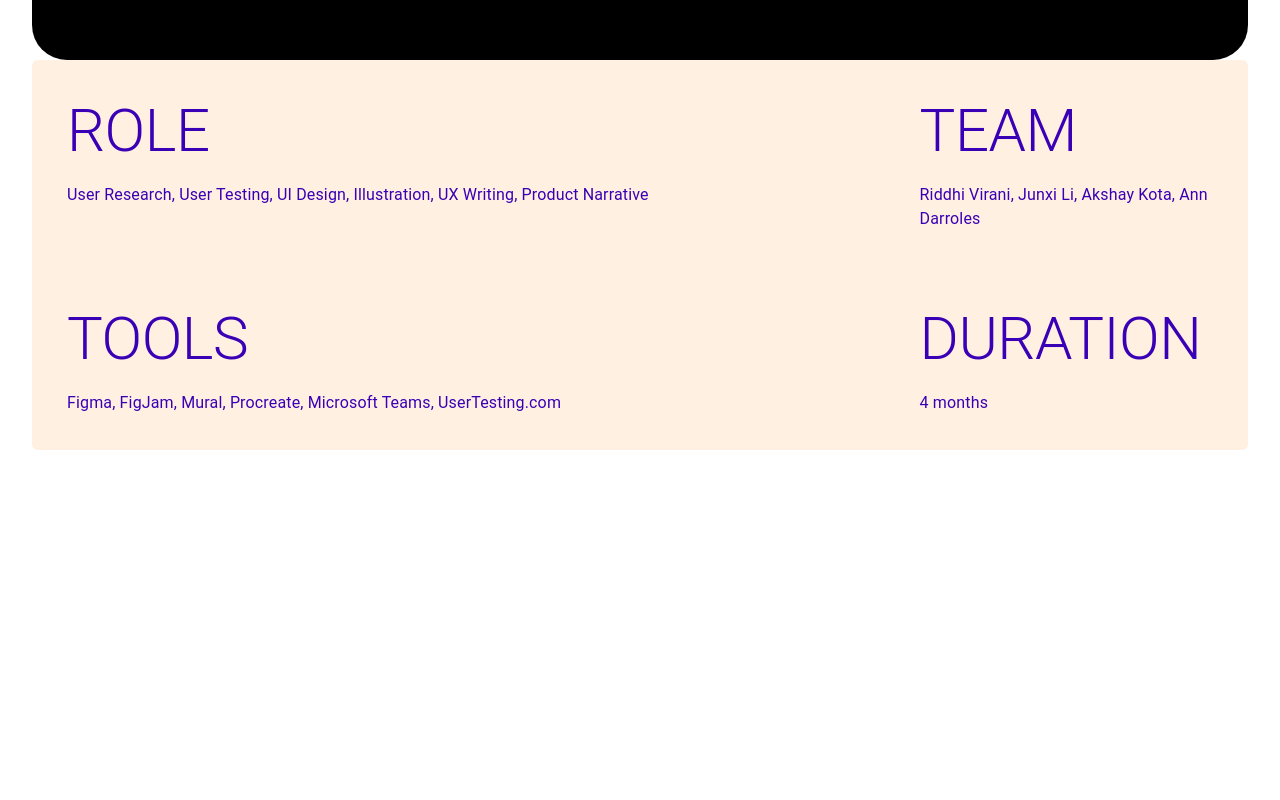
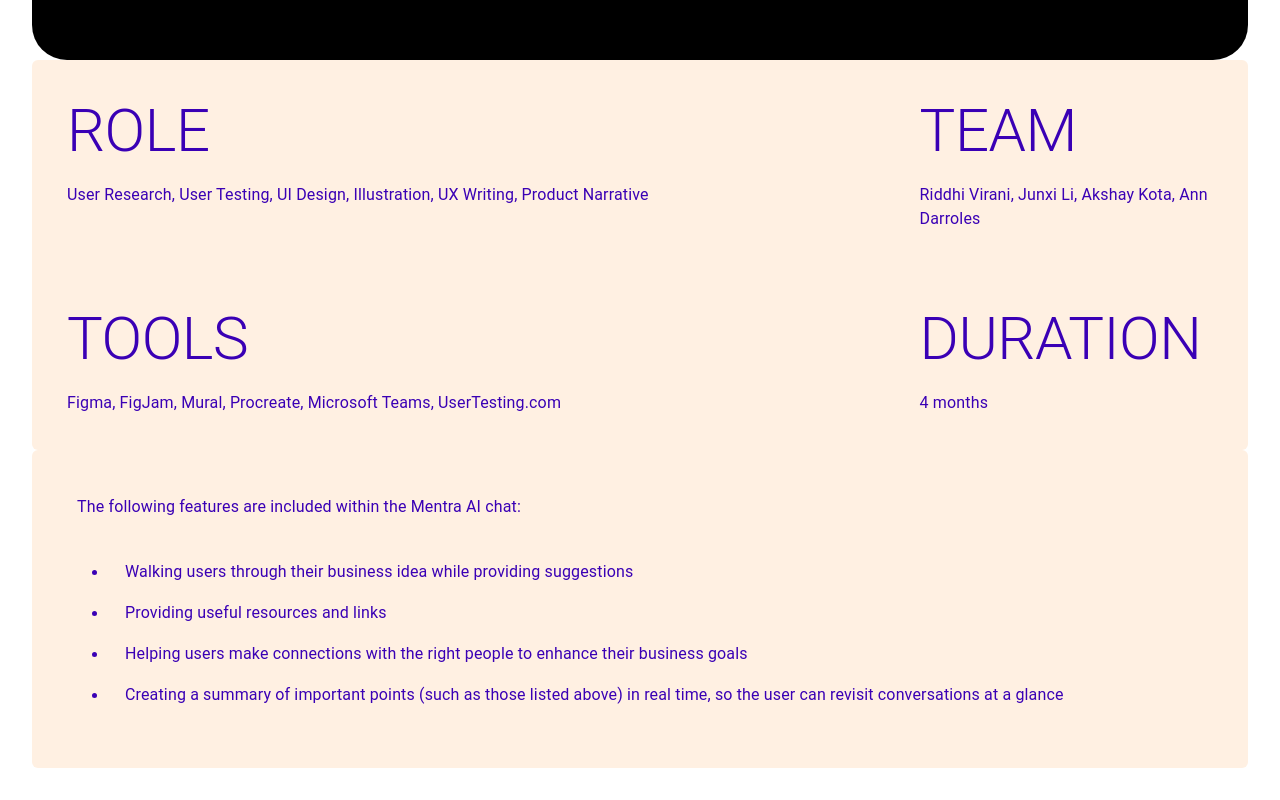
Before and after one commit to sonofabird/portfolio, a React (Vite) app: page / in a window 1280 px wide. Shown: the part 1342-2142 px from the top of the page. Before the commit the page ends 1824 px from the top, so only its background shows below. Built offline with nearby package versions, Linux system fonts and the light colour scheme.

Commit message:
add tile list

```diff
--- a/src/App.jsx
+++ b/src/App.jsx
@@ -3,6 +3,8 @@ import Header from './components/Header'
 import './App.css'
 import TileGrid from './components/TileGrid'
 import Proj1Desc from './assets/p1/Proj1Desc'
+import TileList from './components/TileList'
+import Proj1Features from './assets/p1/Proj1Features'
 
 function App() {
 
@@ -11,6 +13,7 @@ function App() {
      <Header/>
      <Bio/>
      <TileGrid description={Proj1Desc}/>
+     <TileList description={Proj1Features.description} features={Proj1Features.features}/>
     </>
   )
 }
--- /dev/null
+++ b/src/assets/p1/Proj1Features.jsx
@@ -0,0 +1,11 @@
+const Proj1Features = {
+    description: "The following features are included within the Mentra AI chat:",
+    features: [
+        "Walking users through their business idea while providing suggestions",
+        "Providing useful resources and links",
+        "Helping users make connections with the right people to enhance their business goals",
+        "Creating a summary of important points (such as those listed above) in real time, so the user can revisit conversations at a glance",
+    ]
+}
+
+export default Proj1Features;
--- /dev/null
+++ b/src/components/TileList.jsx
@@ -0,0 +1,19 @@
+import { Box, List, ListItem, Typography } from "@mui/material";
+
+const TileList = (props) => {
+    const features = props.features;
+    return(
+        <Box textAlign="left" bgcolor="#FFF0E2" borderRadius="6px" display="flex" padding="45px" flexDirection="column">
+            <Typography color="#3A00B5" paddingBottom={3}>{props.description}</Typography>
+            <List sx={{ listStyleType: "disc", pl: 4 }}>
+                {features.map((feature, index) => (
+                    <ListItem sx={{ display: "list-item", color: "#3A00B5" }} key={index}>
+                        <Typography color="#3A00B5">{feature}</Typography>
+                    </ListItem>
+                ))}
+            </List>
+        </Box>
+    )
+}
+
+export default TileList;
```
